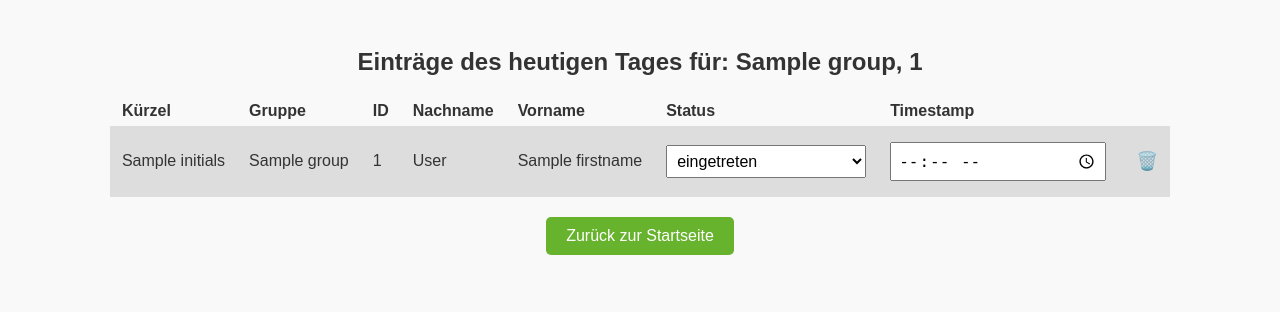
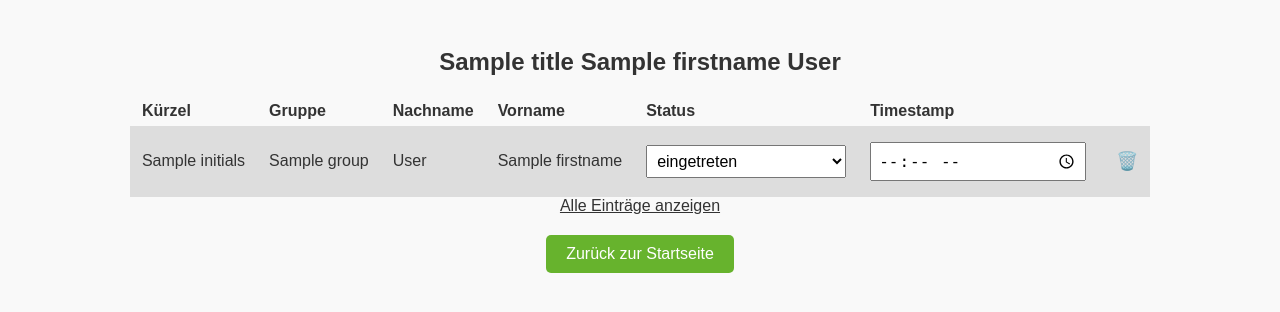
Before and after one commit to mexterng/PresenceLogger, a Flask app: template templates/edit.html in a window 1280 px wide. Shown: the top 312 px of the page. Run offline with Flask 3, Linux system fonts and the light colour scheme; the template is opened without the code that fills it: most values are stand-ins (such as "Sample title", 1, 10 or a date in 2020).

Commit message:
add fetaure to list all entries von person_id

```diff
--- a/app.py
+++ b/app.py
@@ -67,10 +67,9 @@ def submit_action():
 
 @app.route("/edit")
 def edit():
-    group = request.args.get("group")
     id = request.args.get("id")
 
-    if not group or not id:
+    if not id:
         return "Fehlender Parameter", 400
 
     today = datetime.now().date()
@@ -79,14 +78,35 @@ def edit():
         with open(OUTPUT_FILE, newline='', encoding='utf-8') as f:
             reader = csv.DictReader(f)
             for row in reader:
-                if row["group"] == group and row["id"] == id:
+                if row["id"] == id:
                     try:
                         row_date = datetime.fromisoformat(row["timestamp"]).date()
                         if row_date == today:
                             entries.append(row)
                     except ValueError:
                         continue  # ignore rows with invalid timestamps
-    return render_template("edit.html", entries=entries, group=group, id=id)
+    entries.reverse()
+    return render_template("edit.html", title="Einträge des heutigen Tages von",entries=entries, id=id)
+
+@app.route("/edit-all")
+def edit_all():
+    id = request.args.get("id")
+
+    if not id:
+        return "Fehlender Parameter", 400
+
+    entries = []
+    with lock:
+        with open(OUTPUT_FILE, newline='', encoding='utf-8') as f:
+            reader = csv.DictReader(f)
+            for row in reader:
+                if row["id"] == id:
+                    try:
+                        entries.append(row)
+                    except ValueError:
+                        continue  # ignore rows with invalid timestamps
+    entries.reverse()
+    return render_template("edit.html", title="Alle Einträge von", entries=entries, id=id, show_edit_all_link=False)
 
 # ---------- Eintrag löschen ----------
 @app.route("/api/delete_entry", methods=["POST"])
@@ -148,6 +168,8 @@ def update_entry():
                 updated = True
                 break
 
+        rows.sort(key=lambda x: x["timestamp"])
+
         if updated:
             with open(OUTPUT_FILE, "w", newline='', encoding='utf-8') as f:
                 writer = csv.DictWriter(f, fieldnames=fld)
--- a/static/scripts.js
+++ b/static/scripts.js
@@ -37,7 +37,7 @@ document.getElementById("groupSelect").addEventListener("change", () => {
                         <td><input type="radio" class="personRadio" name="selectedPerson" data-index="${index}"></td>
                         <td>${person.lastname}</td>
                         <td>${person.firstname}</td>
-                        <td><a href="/edit?group=${encodeURIComponent(group)}&id=${person.id}" class="editIcon" title="Bearbeiten">&#9998;</a></td>
+                        <td><a href="/edit?id=${person.id}" class="editIcon" title="Bearbeiten">&#9998;</a></td>
                     </tr>`;
         });
         table += "</table>";
--- a/static/styles.css
+++ b/static/styles.css
@@ -100,3 +100,13 @@ table th {
 .saveIcon { color: #2c7;  }
 .delIcon  { color: #c44; }
 .hidden   { display: none; }
+
+.underlineLink {
+    text-decoration: underline;
+    color: #333;
+    font-size: 1rem;
+}
+
+.underlineLink:hover {
+    color: #000;
+}
--- a/templates/edit.html
+++ b/templates/edit.html
@@ -2,19 +2,18 @@
 <html lang="de">
 <head>
     <meta charset="UTF-8">
-    <title>Bearbeiten - {{ group }} - Index {{ id }}</title>
+    <title>Schüler bearbeiten</title>
     <link rel="stylesheet" href="{{ url_for('static', filename='styles.css') }}">
     <link rel="icon" type="image/x-icon" href="{{ url_for('static', filename='favicon.svg') }}">
 </head>
 <body>
-    <h2>Einträge des heutigen Tages für: {{ group }}, {{ id }}</h2>
 
     {% if entries %}
+    <h2>{{ title }} {{ entries[0].firstname }} {{ entries[1].lastname }}</h2>
     <table>
         <tr>
             <th>Kürzel</th>
             <th>Gruppe</th>
-            <th>ID</th>
             <th>Nachname</th>
             <th>Vorname</th>
             <th>Status</th>
@@ -24,7 +23,6 @@
         <tr>
             <td>{{ entry.initials }}</td>
             <td>{{ entry.group }}</td>
-            <td>{{ entry.id }}</td>
             <td>{{ entry.lastname }}</td>
             <td>{{ entry.firstname }}</td>
             <td>
@@ -49,7 +47,10 @@
         {% endfor %}
     </table>
     {% else %}
-    <p>Keine Einträge gefunden.</p>
+    <a>Keine Einträge gefunden.</a>
+    {% endif %}
+    {% if show_edit_all_link is not defined or show_edit_all_link %}
+    <a href="/edit-all?id={{ id }}" class="underlineLink">Alle Einträge anzeigen</a>
     {% endif %}
     <div class="buttonRow">
         <button onclick="window.location.href='/'">Zurück zur Startseite</button>
```
